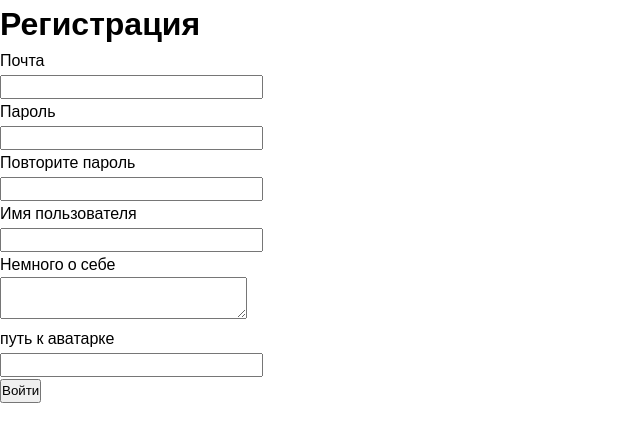
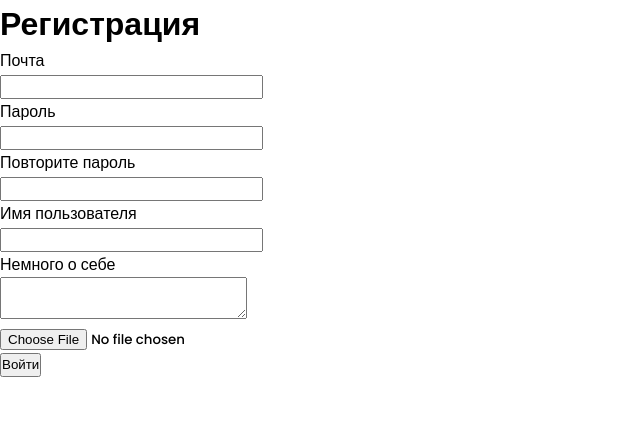
Before and after one commit to danosito/webPj, a Flask app: page /register in a window 1280 px wide. Shown: the top 442 px of the page, without its empty margins (0-640 px from the left). Run offline with Flask 3, Linux system fonts and the light colour scheme.

Commit message:
fbkf,udnhokftyxlkjlhvcoknh

```diff
--- a/templates/register.html
+++ b/templates/register.html
@@ -54,17 +54,10 @@
             </p>
         {% endfor %}
     </p>
-    <p>
-        {{ form.avatar.label }}<br>
-        {{ form.avatar(class="form-control") }}<br>
-        {% for error in form.avatar.errors %}
-            <p class="alert alert-danger" role="alert">
-                {{ error }}
-            </p>
-        {% endfor %}
-    </p>
+    <input type="file" name="photo">
     <p>{{ form.submit(type="submit", class="btn btn-primary") }}</p>
     {{message}}
+
 </form>
   </body>
 </html>
```
Also changed, not shown: for_users.db, static/img/2.jpg (added).
